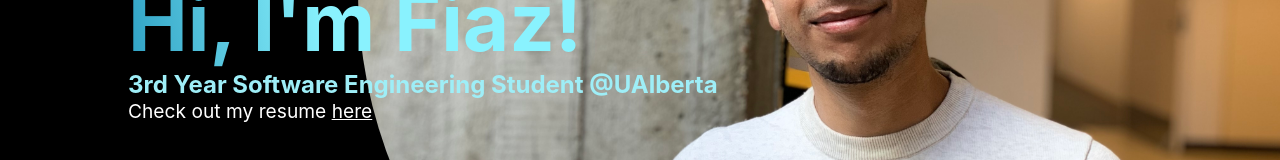
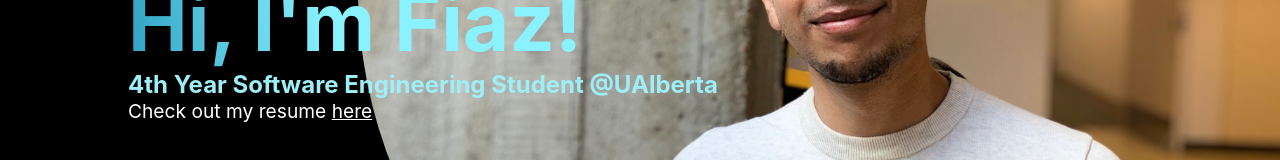
Before and after one commit to itsfeas/personal-website, a React (Create React App) app: page / in a window 1280 px wide. Shown: the part 491-651 px from the top of the page. Built offline with nearby package versions, Linux system fonts and the light colour scheme; what webfontloader would draw is missing.

Commit message:
new resume and updated year on website

```diff
--- a/src/components/LandingBlock.js
+++ b/src/components/LandingBlock.js
@@ -21,7 +21,7 @@ function LandingBlock({ height, id }) {
             <div className="landing-content" id={"project-block" + id}>
                 <div className="landing-text" id="landing-text-1">
                     <h1 className='main-heading gradient-text'>Hi, I'm Fiaz!</h1>
-                    <h2 className='sub-heading colored-text'>3rd Year Software Engineering Student @UAlberta</h2>
+                    <h2 className='sub-heading colored-text'>4th Year Software Engineering Student @UAlberta</h2>
                     {/* <h3 className='sub-heading'>Interested in Front and Back-End Development</h3> */}
                         <p className='main-desc'>
                         Check out my resume <a className='desc-link' target = "_blank" href={Resume}>here</a>
```
Also changed, not shown: 1 other file (tests, documents, lock files or other folders).
